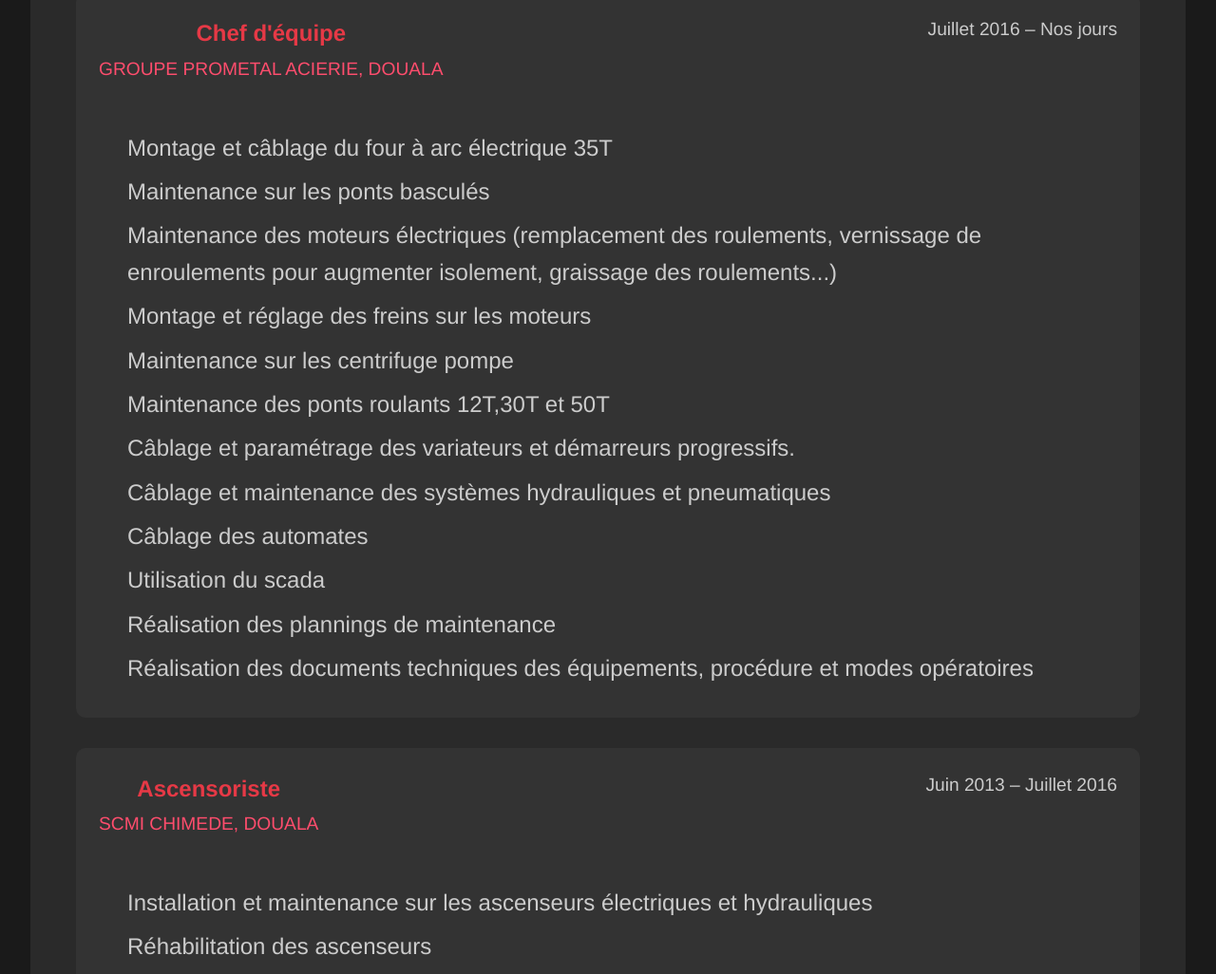
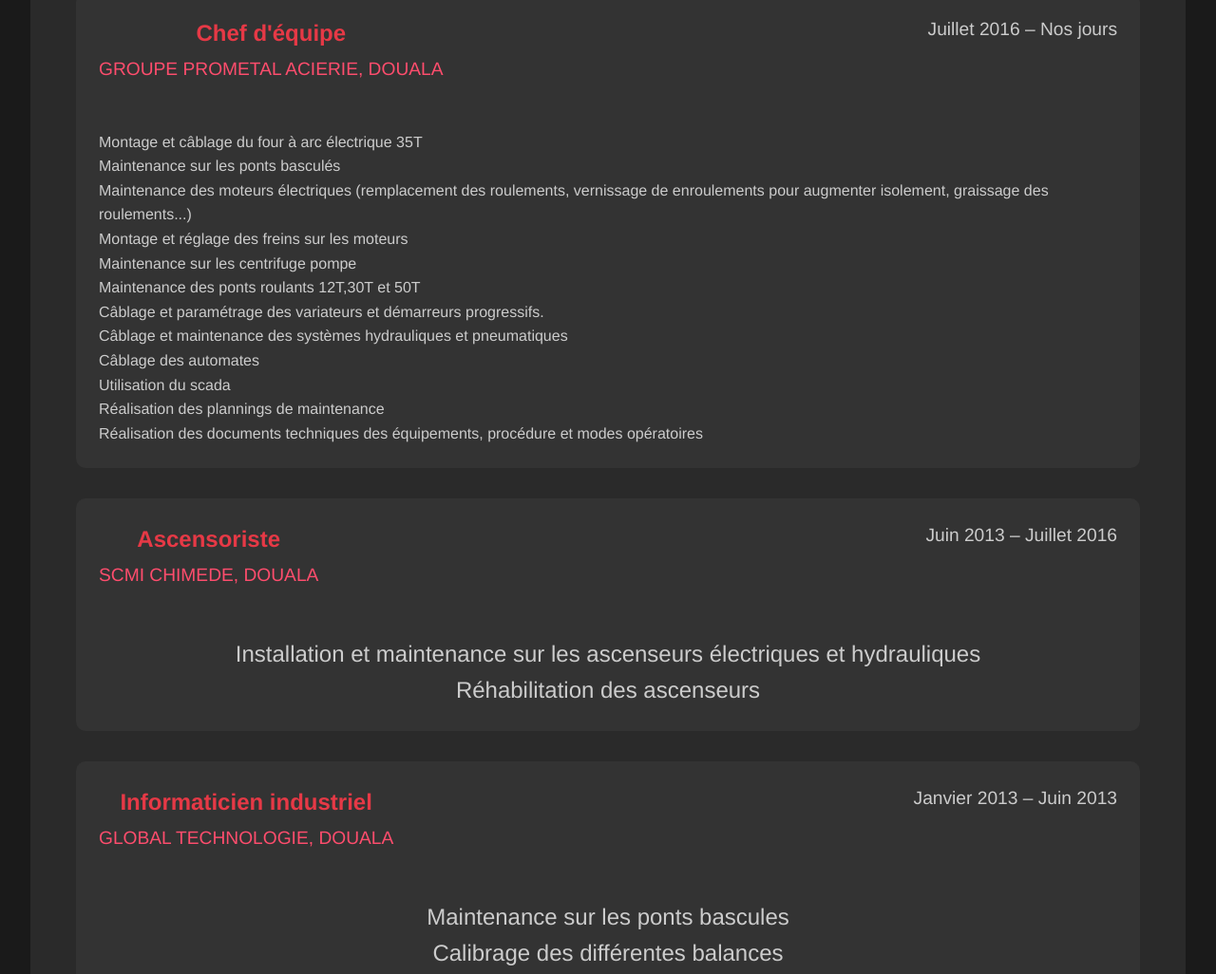
Before and after one commit to Donald54-cpu/Feudjio-Armel-Boris, a plain HTML site: page index.html in a window 1280 px wide. Shown: the part 1540-2566 px from the top of the page at 95% size. Drawn offline with Linux system fonts and the light colour scheme.

Commit message:
modification 2

```diff
--- a/index.html
+++ b/index.html
@@ -136,7 +136,7 @@
                 .Compétences-list li{
                     margin-left: 1rem;
                     margin-right: 1rem;
-                    font-size: 1rem;
+                    font-size: 17px;
                 }
 
                 .Niveaux-de-langue{
@@ -398,15 +398,6 @@
                     padding-left: 0;
                 }
 
-                .work-description li {
-                    background: url('bullet-icon.png') no-repeat left center;
-                    background-size: 20px;
-                    font-size: 1.5rem;
-                    padding-left: 30px;
-                    margin-bottom: 0.5rem;
-                    text-align: left;
-                }
-
                 #education {
                     padding: 4rem 2rem;
                     background-color: #2a2a2a;
@@ -648,7 +639,7 @@
                                 </div>
                             </div>
                             <div class="work-description">
-                                <ul>
+                                <ul style=" text-align: left; font-size: 16px;">
                                     <li>Montage et câblage du four à arc électrique 35T</li>
                                     <li>Maintenance sur les ponts basculés</li>
                                     <li>Maintenance des moteurs électriques (remplacement des roulements, vernissage de enroulements pour augmenter isolement, graissage des roulements...)</li>
@@ -751,7 +742,7 @@
                         </div>
                     </div>
                 </div>
-                <div class="Compétences-list">
+                <div class="Compétences-list" style="width: 95%; height: 95%;">
                     <h3>Compétences</h3>
                         <ul>
                             <li>Réglage précis des systèmes automatisés pour maintenir l'efficacité et la qualité de production.</li>
```
